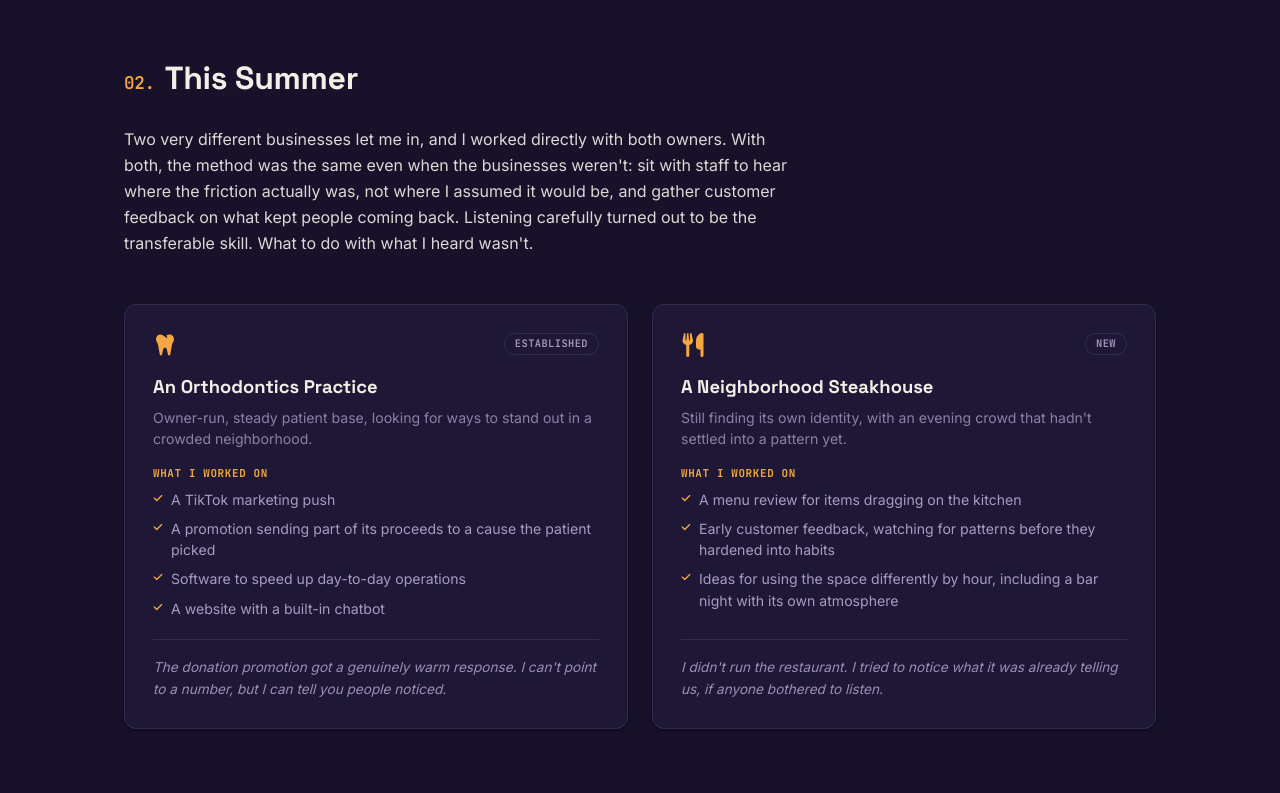
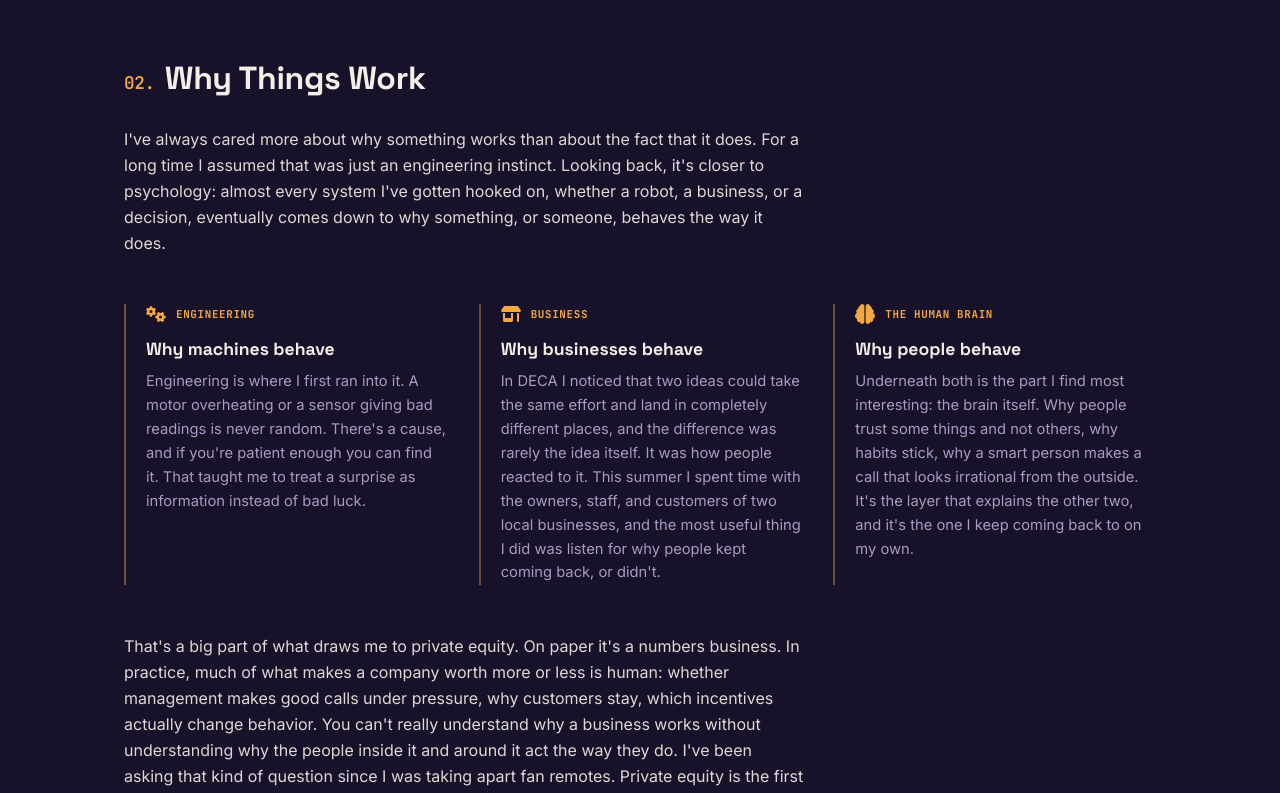
Before and after one commit to manishmandala/recalc-application, a Next.js app: page / in a window 1280 px wide. Shown: the part 1800-2593 px from the top of the page. Built offline with nearby package versions, Linux system fonts and the light colour scheme.

Commit message:
Add "Why Things Work" section on psychology; drop summer business cards
Co-Authored-By: Claude Opus 5.5 <noreply@anthropic.com>

```diff
--- a/app/page.js
+++ b/app/page.js
@@ -1,6 +1,6 @@
 import { HeroSection } from "@/components/hero-section";
 import { TimelineSection } from "@/components/timeline-section";
-import { LocalBusinessSection } from "@/components/local-business-section";
+import { WhyThingsWorkSection } from "@/components/why-things-work-section";
 import { QuestionSection } from "@/components/question-section";
 import { ContactSection } from "@/components/contact-section";
 
@@ -9,7 +9,7 @@ export default function Home() {
     <>
       <HeroSection />
       <TimelineSection />
-      <LocalBusinessSection />
+      <WhyThingsWorkSection />
       <QuestionSection />
       <ContactSection />
     </>
--- a/components/hero-section.jsx
+++ b/components/hero-section.jsx
@@ -55,12 +55,12 @@ export function HeroSection() {
               stops on the map
             </span>
           </a>
-          <a href="#local-business" className="group flex flex-col">
+          <a href="#why-things-work" className="group flex flex-col">
             <span className="font-display text-[1.6rem] font-extrabold text-brand transition-transform group-hover:-translate-y-0.5">
-              2
+              3
             </span>
             <span className="font-mono text-[0.68rem] tracking-[0.06em] text-muted-foreground uppercase">
-              businesses this summer
+              ways of asking why
             </span>
           </a>
           <a href="#question" className="group flex flex-col">
--- a/components/local-business-section.jsx
+++ /dev/null
@@ -1,87 +0,0 @@
-import { FaUtensils, FaTooth, FaCheck } from "react-icons/fa6";
-import { Reveal } from "@/components/reveal";
-import { TiltCard } from "@/components/tilt-card";
-
-const BUSINESSES = [
-  {
-    icon: FaTooth,
-    name: "An Orthodontics Practice",
-    kind: "Established",
-    intro: "Owner-run, steady patient base, looking for ways to stand out in a crowded neighborhood.",
-    worked: [
-      "A TikTok marketing push",
-      "A promotion sending part of its proceeds to a cause the patient picked",
-      "Software to speed up day-to-day operations",
-      "A website with a built-in chatbot",
-    ],
-    takeaway: "The donation promotion got a genuinely warm response. I can't point to a number, but I can tell you people noticed.",
-  },
-  {
-    icon: FaUtensils,
-    name: "A Neighborhood Steakhouse",
-    kind: "New",
-    intro: "Still finding its own identity, with an evening crowd that hadn't settled into a pattern yet.",
-    worked: [
-      "A menu review for items dragging on the kitchen",
-      "Early customer feedback, watching for patterns before they hardened into habits",
-      "Ideas for using the space differently by hour, including a bar night with its own atmosphere",
-    ],
-    takeaway: "I didn't run the restaurant. I tried to notice what it was already telling us, if anyone bothered to listen.",
-  },
-];
-
-export function LocalBusinessSection() {
-  return (
-    <section id="local-business" className="container mx-auto max-w-[1080px] border-t border-border px-6 py-24">
-      <Reveal as="h2" className="mb-6 flex items-baseline gap-2.5 font-display text-[clamp(1.6rem,4vw,2rem)] font-extrabold tracking-[-0.01em]">
-        <span className="font-mono text-[1.1rem] font-semibold text-brand">02.</span> This Summer
-      </Reveal>
-
-      <Reveal>
-        <p className="mb-12 max-w-[680px] text-[1rem] leading-relaxed text-foreground/90">
-          Two very different businesses let me in, and I worked directly with both owners. With both, the
-          method was the same even when the businesses weren't: sit with staff to hear where the friction
-          actually was, not where I assumed it would be, and gather customer feedback on what kept people
-          coming back. Listening carefully turned out to be the transferable skill. What to do with what I
-          heard wasn't.
-        </p>
-      </Reveal>
-
-      <div className="grid grid-cols-1 gap-6 md:grid-cols-2">
-        {BUSINESSES.map((biz, i) => {
-          const Icon = biz.icon;
-          return (
-            <Reveal key={biz.name} delay={0.05 + i * 0.05}>
-              <TiltCard className="flex h-full flex-col rounded-lg border border-border bg-card p-7 shadow-[0_1px_3px_rgba(0,0,0,0.4)] transition-[border-color,box-shadow] duration-200 hover:border-brand hover:shadow-[0_10px_28px_rgba(0,0,0,0.5)]">
-                <div className="mb-4 flex items-start justify-between">
-                  <Icon className="h-6 w-6 text-brand" />
-                  <span className="rounded-full border border-border px-2.5 py-0.5 font-mono text-[0.65rem] font-semibold tracking-[0.04em] text-muted-foreground uppercase">
-                    {biz.kind}
-                  </span>
-                </div>
-                <h3 className="mb-1.5 font-display text-[1.15rem] font-bold text-foreground">{biz.name}</h3>
-                <p className="mb-4 text-[0.88rem] text-muted-foreground/80">{biz.intro}</p>
-
-                <span className="mb-2 font-mono text-[0.68rem] font-bold tracking-[0.06em] text-brand uppercase">
-                  What I worked on
-                </span>
-                <ul className="mb-5 flex flex-col gap-2">
-                  {biz.worked.map((item) => (
-                    <li key={item} className="flex items-start gap-2 text-[0.88rem] text-muted-foreground">
-                      <FaCheck className="mt-1 h-2.5 w-2.5 shrink-0 text-brand" />
-                      <span>{item}</span>
-                    </li>
-                  ))}
-                </ul>
-
-                <p className="mt-auto border-t border-border pt-4 text-[0.85rem] leading-relaxed text-muted-foreground/90 italic">
-                  {biz.takeaway}
-                </p>
-              </TiltCard>
-            </Reveal>
-          );
-        })}
-      </div>
-    </section>
-  );
-}
--- a/components/question-section.jsx
+++ b/components/question-section.jsx
@@ -20,8 +20,8 @@ export function QuestionSection() {
         <p className="mb-6 text-[1.05rem] leading-relaxed text-foreground/90">
           Not the answer you'd give to sound sharp in an interview, but the real one, the kind you only get
           to by listening long enough and testing enough small assumptions that you eventually run out of
-          the wrong ones. I don't have that answer yet. I have a habit of chasing it anyway, in robots and
-          restaurants and orthodontics offices and everywhere else it happens to be hiding.
+          the wrong ones. I don't have that answer yet. I have a habit of chasing it anyway, in robots, in
+          small businesses, in the way people make decisions, and everywhere else it happens to be hiding.
         </p>
       </Reveal>
 
--- a/components/site-header.jsx
+++ b/components/site-header.jsx
@@ -4,7 +4,7 @@ import { useState } from "react";
 
 const NAV_LINKS = [
   { href: "#timeline", label: "How I Got Here" },
-  { href: "#local-business", label: "This Summer" },
+  { href: "#why-things-work", label: "Why Things Work" },
   { href: "#question", label: "Why Recalc" },
   { href: "#contact", label: "Contact" },
 ];
--- a/components/timeline-section.jsx
+++ b/components/timeline-section.jsx
@@ -81,7 +81,7 @@ const NODES = [
     title: "Northwestern research, and two robots",
     body: [
       "Separately, I worked on a simulation tool for metal additive manufacturing through a research position at Northwestern. I'd rather point at it briefly than dwell on it. What it actually taught me was how to sit with a problem I didn't understand yet and take it apart piece by piece without pretending I already knew the answer.",
-      "The building never really stopped, either: a vision-guided tracking system, and now an autonomous drone that's still very much in progress. I'd rather say that plainly than describe it as something it isn't yet.",
+      "The building never really stopped, either: a vision-guided tracking system, and now an autonomous drone.",
     ],
   },
   {
--- /dev/null
+++ b/components/why-things-work-section.jsx
@@ -0,0 +1,73 @@
+import { FaGears, FaShop, FaBrain } from "react-icons/fa6";
+import { Reveal } from "@/components/reveal";
+
+const LENSES = [
+  {
+    icon: FaGears,
+    label: "Engineering",
+    title: "Why machines behave",
+    body: "Engineering is where I first ran into it. A motor overheating or a sensor giving bad readings is never random. There's a cause, and if you're patient enough you can find it. That taught me to treat a surprise as information instead of bad luck.",
+  },
+  {
+    icon: FaShop,
+    label: "Business",
+    title: "Why businesses behave",
+    body: "In DECA I noticed that two ideas could take the same effort and land in completely different places, and the difference was rarely the idea itself. It was how people reacted to it. This summer I spent time with the owners, staff, and customers of two local businesses, and the most useful thing I did was listen for why people kept coming back, or didn't.",
+  },
+  {
+    icon: FaBrain,
+    label: "The Human Brain",
+    title: "Why people behave",
+    body: "Underneath both is the part I find most interesting: the brain itself. Why people trust some things and not others, why habits stick, why a smart person makes a call that looks irrational from the outside. It's the layer that explains the other two, and it's the one I keep coming back to on my own.",
+  },
+];
+
+export function WhyThingsWorkSection() {
+  return (
+    <section id="why-things-work" className="container mx-auto max-w-[1080px] border-t border-border px-6 py-24">
+      <Reveal as="h2" className="mb-6 flex items-baseline gap-2.5 font-display text-[clamp(1.6rem,4vw,2rem)] font-extrabold tracking-[-0.01em]">
+        <span className="font-mono text-[1.1rem] font-semibold text-brand">02.</span> Why Things Work
+      </Reveal>
+
+      <Reveal>
+        <p className="mb-12 max-w-[680px] text-[1rem] leading-relaxed text-foreground/90">
+          I've always cared more about why something works than about the fact that it does. For a long
+          time I assumed that was just an engineering instinct. Looking back, it's closer to psychology:
+          almost every system I've gotten hooked on, whether a robot, a business, or a decision, eventually
+          comes down to why something, or someone, behaves the way it does.
+        </p>
+      </Reveal>
+
+      <div className="grid grid-cols-1 gap-8 md:grid-cols-3">
+        {LENSES.map((lens, i) => {
+          const Icon = lens.icon;
+          return (
+            <Reveal key={lens.label} delay={0.05 + i * 0.05}>
+              <div className="flex h-full flex-col border-l-2 border-brand/40 pl-5">
+                <div className="mb-3 flex items-center gap-2.5">
+                  <Icon className="h-5 w-5 text-brand" />
+                  <span className="font-mono text-[0.68rem] font-bold tracking-[0.06em] text-brand uppercase">
+                    {lens.label}
+                  </span>
+                </div>
+                <h3 className="mb-2 font-display text-[1.1rem] font-bold text-foreground">{lens.title}</h3>
+                <p className="text-[0.92rem] leading-relaxed text-muted-foreground">{lens.body}</p>
+              </div>
+            </Reveal>
+          );
+        })}
+      </div>
+
+      <Reveal delay={0.1}>
+        <p className="mt-12 max-w-[680px] text-[1rem] leading-relaxed text-foreground/90">
+          That's a big part of what draws me to private equity. On paper it's a numbers business. In
+          practice, much of what makes a company worth more or less is human: whether management makes good
+          calls under pressure, why customers stay, which incentives actually change behavior. You can't
+          really understand why a business works without understanding why the people inside it and around
+          it act the way they do. I've been asking that kind of question since I was taking apart fan
+          remotes. Private equity is the first place I've found where it's the whole job.
+        </p>
+      </Reveal>
+    </section>
+  );
+}
```
